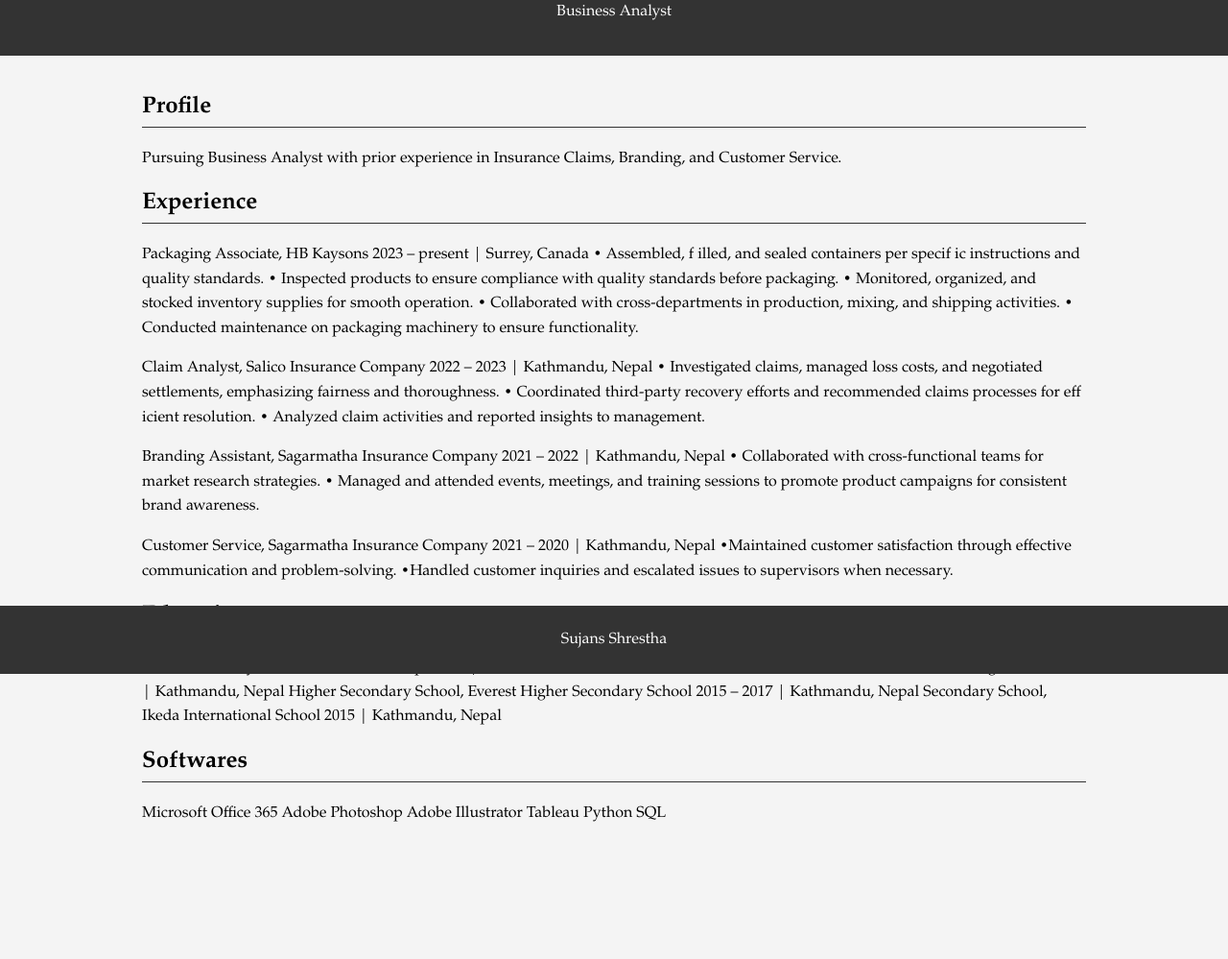
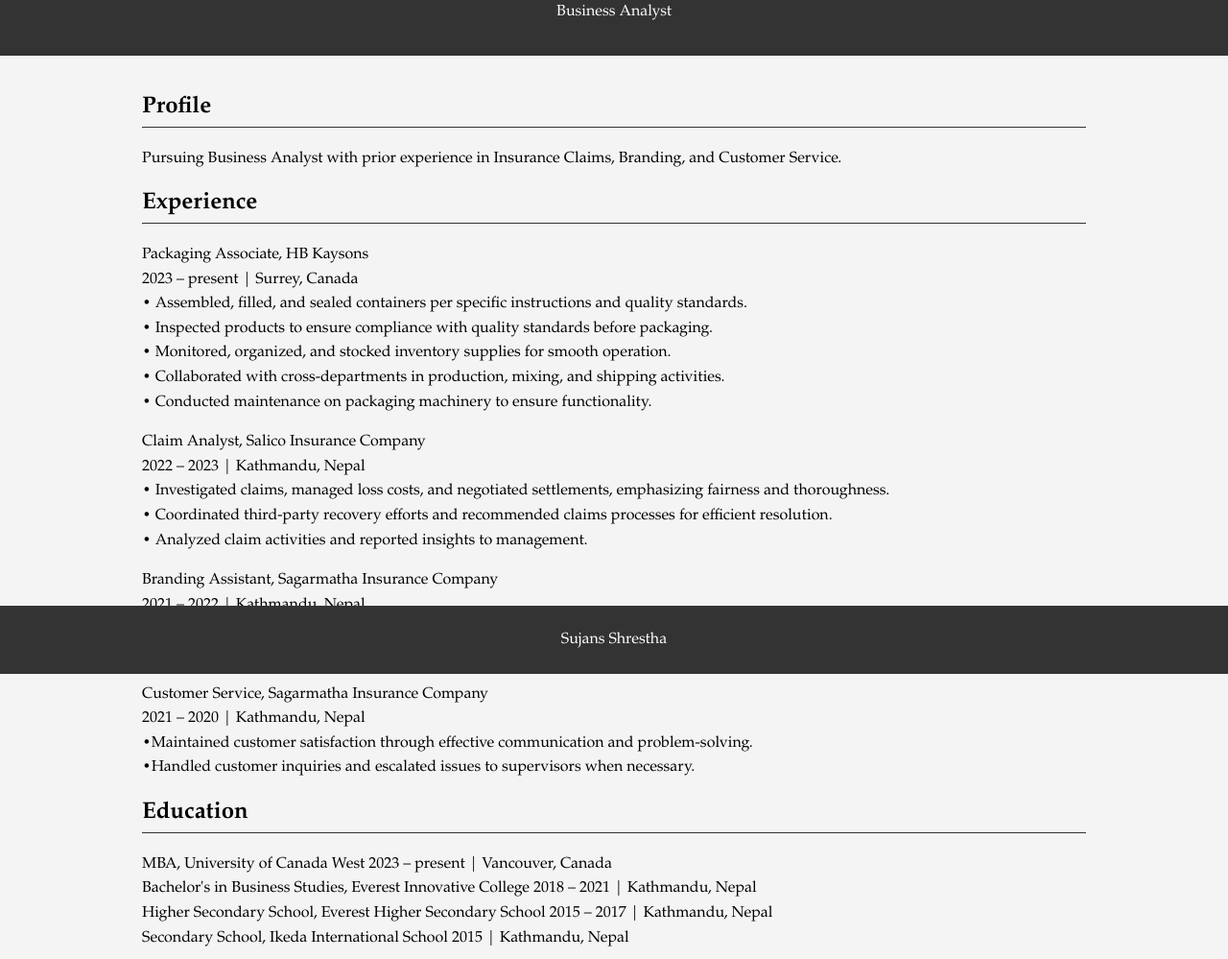
Before and after one commit to sujansstha3/sujansstha3.github.io, a plain HTML site: page index.html in a window 1280 px wide. Shown: the part 98-1097 px from the top of the page at 96% size. Before the commit the page ends 994 px from the top, so only its background shows below. Drawn offline with Linux system fonts and the light colour scheme.

Commit message:
Update index.html

```diff
--- a/index.html
+++ b/index.html
@@ -56,41 +56,41 @@
             <p>Pursuing Business Analyst with prior experience in Insurance Claims, Branding, and Customer Service.</p>
 
             <h2>Experience</h2>
-            <p>Packaging Associate, HB Kaysons
-2023 – present  |  Surrey, Canada
-• Assembled, f illed, and sealed containers per specif ic instructions and quality standards.
-• Inspected products to ensure compliance with quality standards before packaging.
-• Monitored, organized, and stocked inventory supplies for smooth operation.
-• Collaborated with cross-departments in production, mixing, and shipping activities.
+            <p>Packaging Associate, HB Kaysons<br>
+2023 – present  |  Surrey, Canada<br>
+• Assembled, filled, and sealed containers per specific instructions and quality standards.<br>
+• Inspected products to ensure compliance with quality standards before packaging.<br>
+• Monitored, organized, and stocked inventory supplies for smooth operation.<br>
+• Collaborated with cross-departments in production, mixing, and shipping activities.<br>
 • Conducted maintenance on packaging machinery to ensure functionality.</p>
-            <p>Claim Analyst, Salico Insurance Company
-2022 – 2023 |  Kathmandu, Nepal
-• Investigated claims, managed loss costs, and negotiated settlements, emphasizing fairness and thoroughness.
-• Coordinated third-party recovery efforts and recommended claims processes for eff icient resolution.
+            <p>Claim Analyst, Salico Insurance Company<br>
+2022 – 2023 |  Kathmandu, Nepal<br>
+• Investigated claims, managed loss costs, and negotiated settlements, emphasizing fairness and thoroughness.<br>
+• Coordinated third-party recovery efforts and recommended claims processes for efficient resolution.<br>
 • Analyzed claim activities and reported insights to management.</p>
-             <p>Branding Assistant, Sagarmatha Insurance Company
-2021 – 2022 |  Kathmandu, Nepal
-• Collaborated with cross-functional teams for market research strategies.
+             <p>Branding Assistant, Sagarmatha Insurance Company<br>
+2021 – 2022 |  Kathmandu, Nepal<br>
+• Collaborated with cross-functional teams for market research strategies.<br>
 • Managed and attended events, meetings, and training sessions to promote product campaigns for consistent brand awareness.</p>
-            <p>Customer Service, Sagarmatha Insurance Company
-2021 – 2020 |  Kathmandu, Nepal
-•Maintained customer satisfaction through effective communication and problem-solving.
+            <p>Customer Service, Sagarmatha Insurance Company<br>
+2021 – 2020 |  Kathmandu, Nepal<br>
+•Maintained customer satisfaction through effective communication and problem-solving.<br>
 •Handled customer inquiries and escalated issues to supervisors when necessary.</p>
 
 
             <h2>Education</h2>
-            <p>MBA, University of Canada West 2023 – present  |  Vancouver, Canada
-Bachelor's in Business Studies, Everest Innovative College 2018 – 2021 |  Kathmandu, Nepal
-Higher Secondary School, Everest Higher Secondary School 2015 – 2017 |  Kathmandu, Nepal
+            <p>MBA, University of Canada West 2023 – present  |  Vancouver, Canada<br>
+Bachelor's in Business Studies, Everest Innovative College 2018 – 2021 |  Kathmandu, Nepal<br>
+Higher Secondary School, Everest Higher Secondary School 2015 – 2017 |  Kathmandu, Nepal<br>
 Secondary School, Ikeda International School 2015  |  Kathmandu, Nepal</p>
 
             <h2>Softwares</h2>
             <p>
-Microsoft Office 365
-Adobe Photoshop
-Adobe Illustrator
-Tableau
-Python
+Microsoft Office 365<br>
+Adobe Photoshop<br>
+Adobe Illustrator<br>
+Tableau<br>
+Python<br>
 SQL</p>
         </div>
     </div>
```
